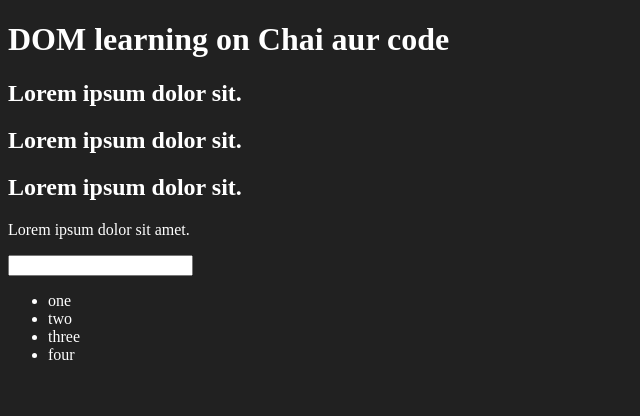
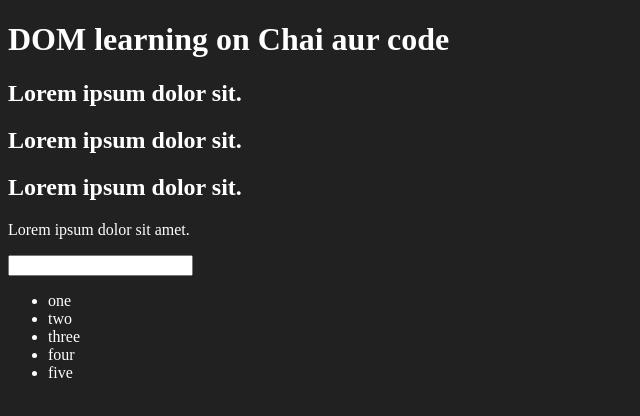
Before and after one commit to Abhishek-pati/JS, a plain HTML site: page 06_dom/01.html in a window 1280 px wide. Shown: the full height of the page, 0-640 px from the left. Drawn offline with Linux system fonts and the light colour scheme.

Commit message:
Dom in js

```diff
--- a/06_dom/01.html
+++ b/06_dom/01.html
@@ -25,6 +25,7 @@
             <li class="list-item">two</li>
             <li class="list-item">three</li>
             <li class="list-item">four</li>
+            <li class="list-item">five</li>
         </ul>
     </div>
 </body>
```
